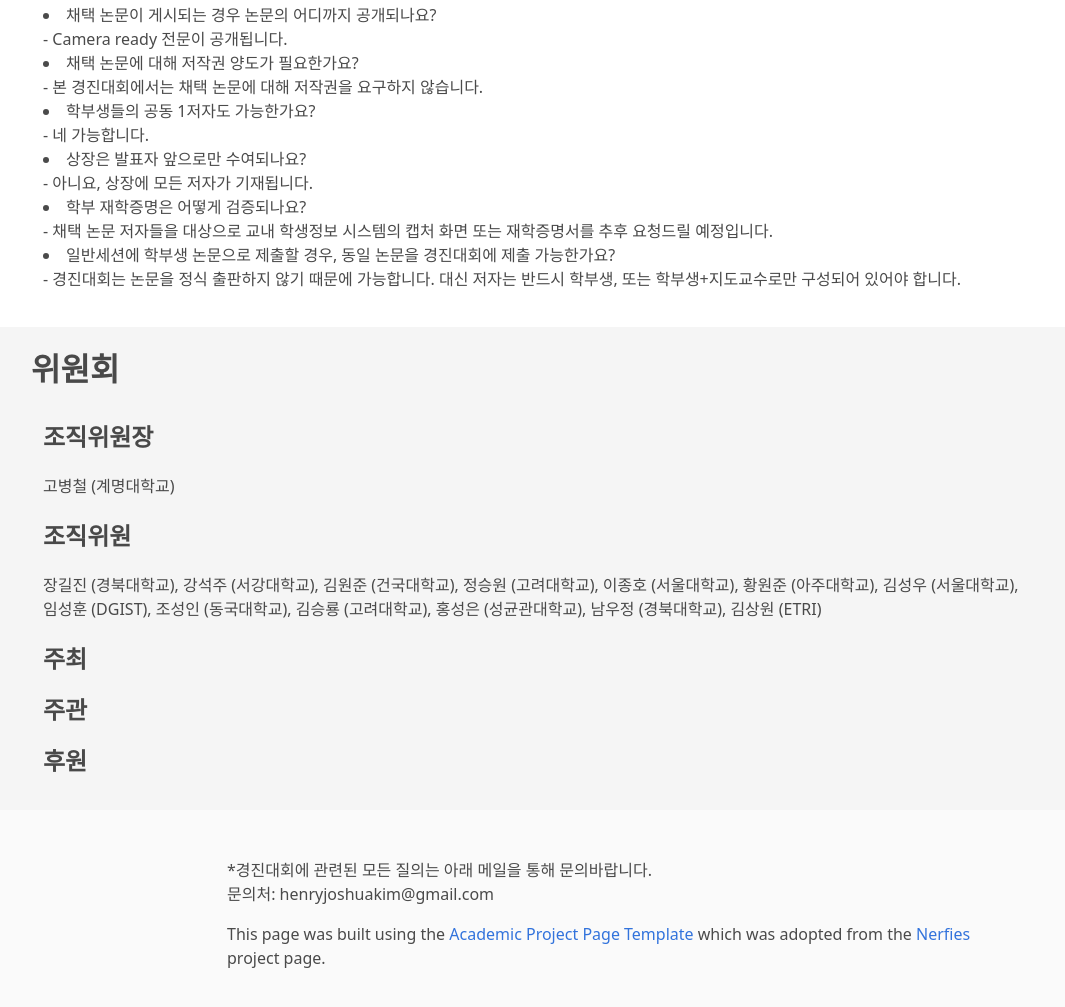
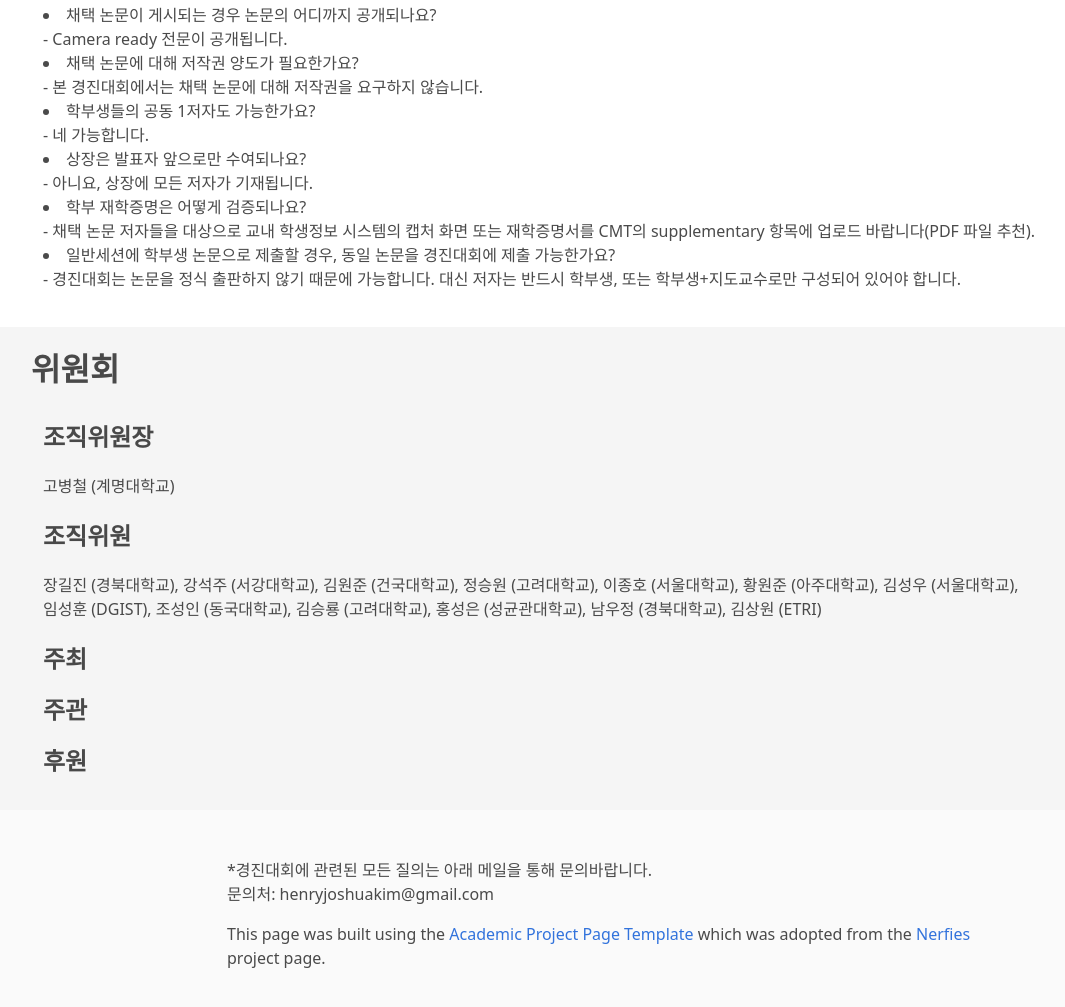
Before and after one commit to bpai2024/bpai2024.github.io, a plain HTML site: page index.html in a window 1280 px wide. Shown: the part 2552-3559 px from the top of the page, without its empty margins (33-1098 px from the left). Drawn offline with nearby package versions, Linux system fonts and the light colour scheme; some icons are missing.

Commit message:
Update index.html
supplementary mod.

```diff
--- a/index.html
+++ b/index.html
@@ -371,7 +371,7 @@
           <li>상장은 발표자 앞으로만 수여되나요?</li>
           <ul>- 아니요, 상장에 모든 저자가 기재됩니다.</ul>
           <li>학부 재학증명은 어떻게 검증되나요?</li>
-          <ul>- 채택 논문 저자들을 대상으로 교내 학생정보 시스템의 캡처 화면 또는 재학증명서를 추후 요청드릴 예정입니다.</ul>
+          <ul>- 채택 논문 저자들을 대상으로 교내 학생정보 시스템의 캡처 화면 또는 재학증명서를 CMT의 supplementary 항목에 업로드 바랍니다(PDF 파일 추천).</ul>
           <li>일반세션에 학부생 논문으로 제출할 경우, 동일 논문을 경진대회에 제출 가능한가요?</li>
           <ul>- 경진대회는 논문을 정식 출판하지 않기 때문에 가능합니다. 대신 저자는 반드시 학부생, 또는 학부생+지도교수로만 구성되어 있어야 합니다.</ul>
         </div>
```
